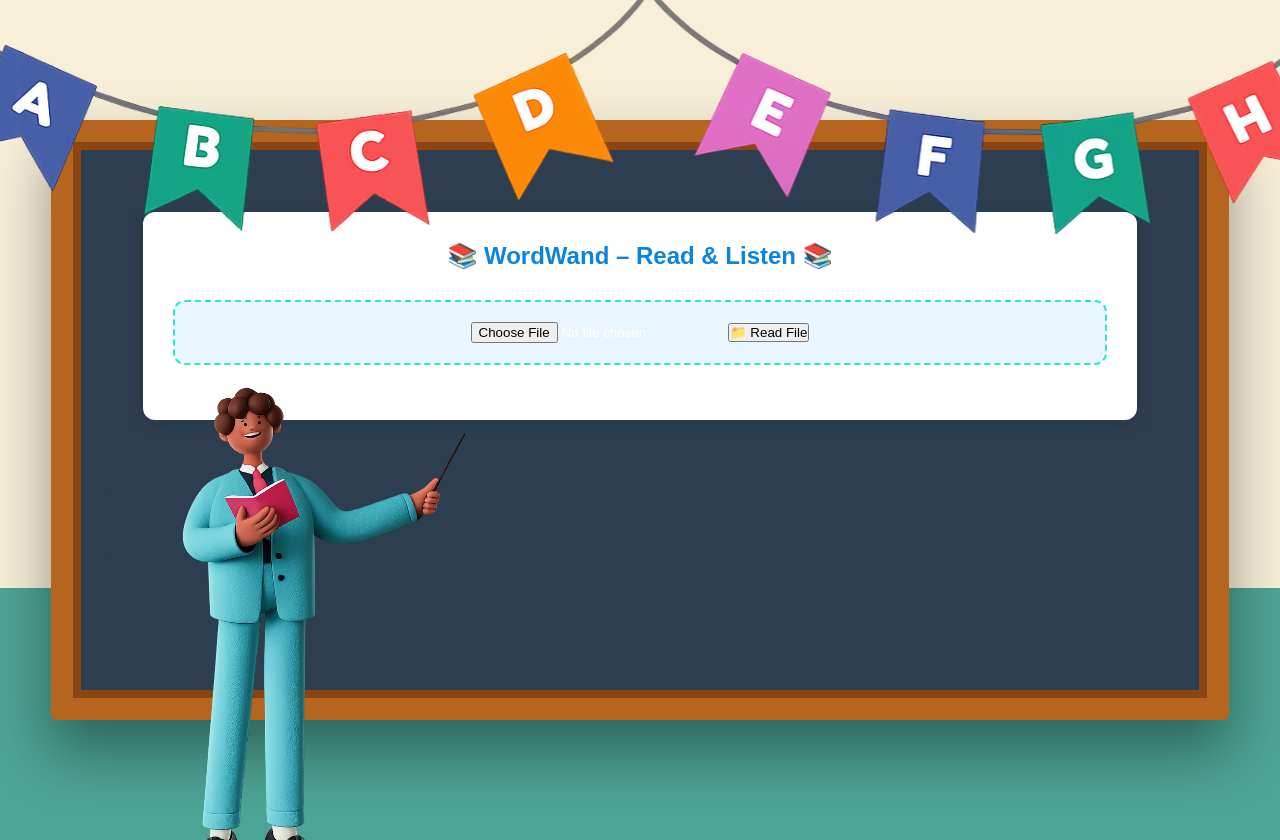
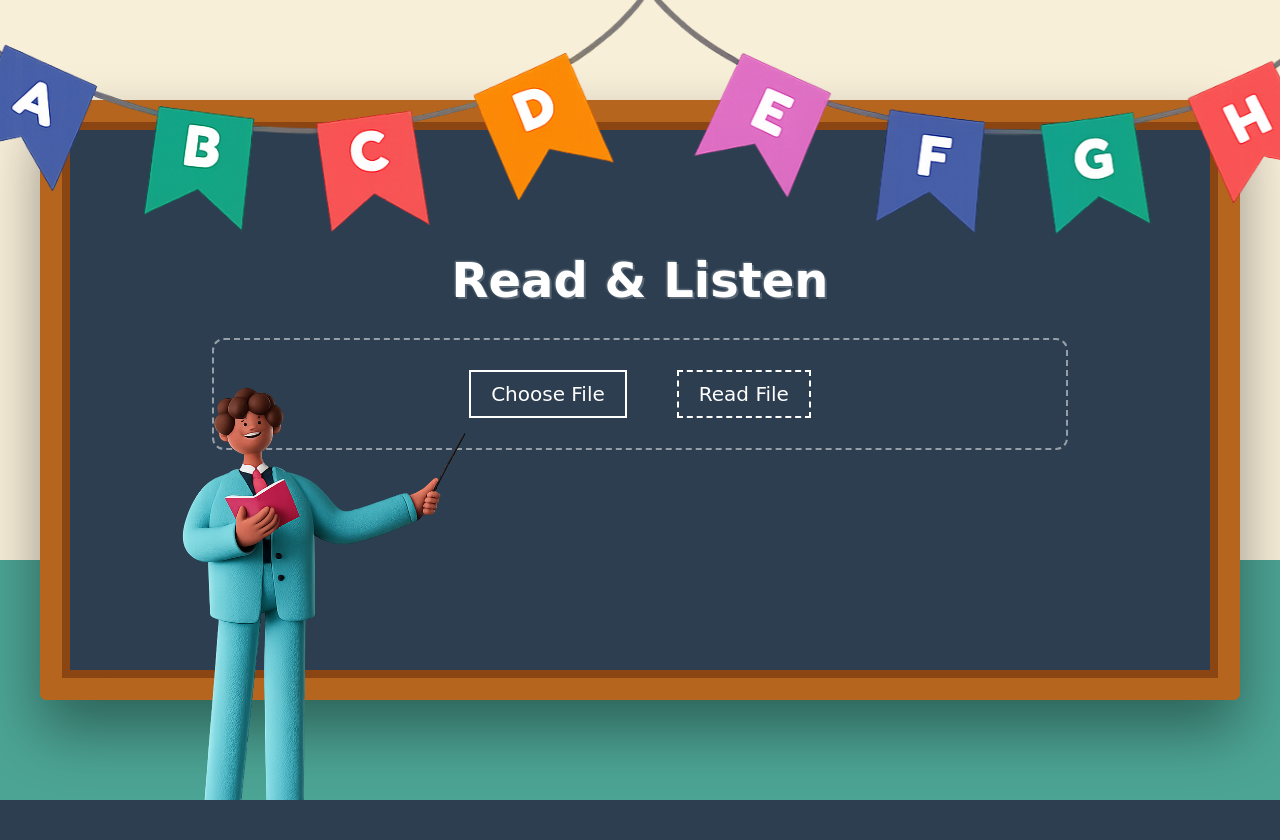
Before and after one commit to eo404/WordWand, a Django app: page /reader/ in a window 1280 px wide. After the commit the page ends 800 px from the top, so only its background shows below. Run offline with Django 5.2, Linux system fonts and the light colour scheme; the visitor is signed in with stand-in values (Sample User, id 1); parts of the project's set-up code (start-up, migrations or seed data) failed here and were passed over.

Commit message:
Fortend Updation

```diff
--- a/wordwand/static/css/tts_engine.css
+++ b/wordwand/static/css/tts_engine.css
@@ -1,23 +1,39 @@
 /* ===== Base Layout ===== */
-body {
-    font-family: 'Segoe UI', Tahoma, Geneva, Verdana, sans-serif;
-    background: #f0f4f8;
-    padding: 20px;
-    color: #2d3436;
+.main-board .container {
+    background: transparent !important;
+    box-shadow: none !important;
+    border-radius: 0 !important;
+    padding: 60px 80px !important;
+    max-width: 100% !important;
 }
 
-.container {
-    max-width: 1000px;
-    margin: auto;
-    background: #fff;
-    padding: 30px;
-    border-radius: 12px;
-    box-shadow: 0 4px 15px rgba(0, 0, 0, 0.1);
+/* Make heading look like chalk */
+.main-board h2 {
+    color: #ffffff !important;
+    font-size: 48px;
+    font-family: 'Patrick Hand', cursive;
+    text-align: center;
+    text-shadow:
+        2px 2px 0px rgba(255, 255, 255, 0.2),
+        -1px -1px 2px rgba(255, 255, 255, 0.3);
 }
 
-h2 {
-    text-align: center;
-    color: #0984e3;
+/* Upload area transparent */
+.main-board .upload-section {
+    background: transparent !important;
+    border: 2px dashed rgba(255, 255, 255, 0.6) !important;
+}
+
+/* Remove light blue color */
+.main-board .upload-section input,
+.main-board .upload-section button {
+    background: transparent !important;
+    color: white !important;
+}
+
+/* Text area already dark — remove extra card feel */
+.main-board #text-container {
+    background: transparent !important;
 }
 
 /* ===== Upload Section ===== */
@@ -177,3 +193,63 @@ h2 {
         transform: scale(1);
     }
 }
+
+/* ========================= */
+/* CHALK UPLOAD AREA */
+/* ========================= */
+
+.main-board .upload-section {
+    background: transparent !important;
+    border: 2px dashed rgba(255, 255, 255, 0.5) !important;
+    padding: 30px;
+    border-radius: 12px;
+    text-align: center;
+}
+
+/* Layout */
+.chalk-upload-form {
+    display: flex;
+    justify-content: center;
+    align-items: center;
+    gap: 25px;
+    flex-wrap: wrap;
+}
+
+/* Chalk filled button */
+.chalk-btn {
+    background: transparent;
+    border: 2px solid white;
+    color: white;
+    padding: 10px 20px;
+    font-family: 'Patrick Hand', cursive;
+    font-size: 20px;
+    cursor: pointer;
+    transition: 0.3s ease;
+}
+
+.chalk-btn:hover {
+    background: rgba(255, 255, 255, 0.1);
+}
+
+/* Outline style */
+.chalk-btn-outline {
+    background: transparent;
+    border: 2px dashed white;
+    color: white;
+    padding: 10px 20px;
+    font-family: 'Patrick Hand', cursive;
+    font-size: 20px;
+    cursor: pointer;
+    transition: 0.3s ease;
+}
+
+.chalk-btn-outline:hover {
+    background: rgba(255, 255, 255, 0.1);
+}
+
+/* File name text */
+.file-name {
+    color: #ffffff;
+    font-size: 18px;
+    opacity: 0.8;
+}
--- a/wordwand/templates/reader.html
+++ b/wordwand/templates/reader.html
@@ -30,13 +30,23 @@
             <!-- YOUR ORIGINAL READER CONTENT (UNCHANGED) -->
             <div class="container">
 
-                <h2>📚 WordWand – Read & Listen 📚</h2>
+                <h2>Read & Listen </h2>
 
                 <div class="upload-section">
-                    <form method="POST" enctype="multipart/form-data">
+                    <form method="POST" enctype="multipart/form-data" class="chalk-upload-form">
                         {% csrf_token %}
-                        <input type="file" name="file" required>
-                        <button type="submit">📁 Read File</button>
+
+                        <!-- Hidden real input -->
+                        <input type="file" id="fileInput" name="file" required hidden>
+
+                        <!-- Custom Button -->
+                        <label for="fileInput" class="chalk-btn">Choose File</label>
+
+                        <!-- File Name Display -->
+                        <span id="fileName" class="file-name"></span>
+
+                        <!-- Submit -->
+                        <button type="submit" class="chalk-btn-outline">Read File</button>
                     </form>
                 </div>
 
@@ -52,7 +62,7 @@
 
                 <div class="control-panel">
                     <button onclick="readNormal()">▶ Read</button>
-                    <button onclick="readSlow()">🐢 Slow</button>
+                    <button onclick="readSlow()">Slow</button>
                     <button onclick="stopSpeech()">⏹ Stop</button>
                 </div>
                 {% endif %}
@@ -77,7 +87,7 @@
             <h2 id="popup-word"></h2>
             <div id="letter-box"></div>
             <div style="margin-top: 20px;">
-                <button onclick="speakPopupWord()">🔊 Hear Again</button>
+                <button onclick="speakPopupWord()">Hear Again</button>
                 <button onclick="closePopup()">Close</button>
             </div>
         </div>
```
Also changed, not shown: 1 other file.
